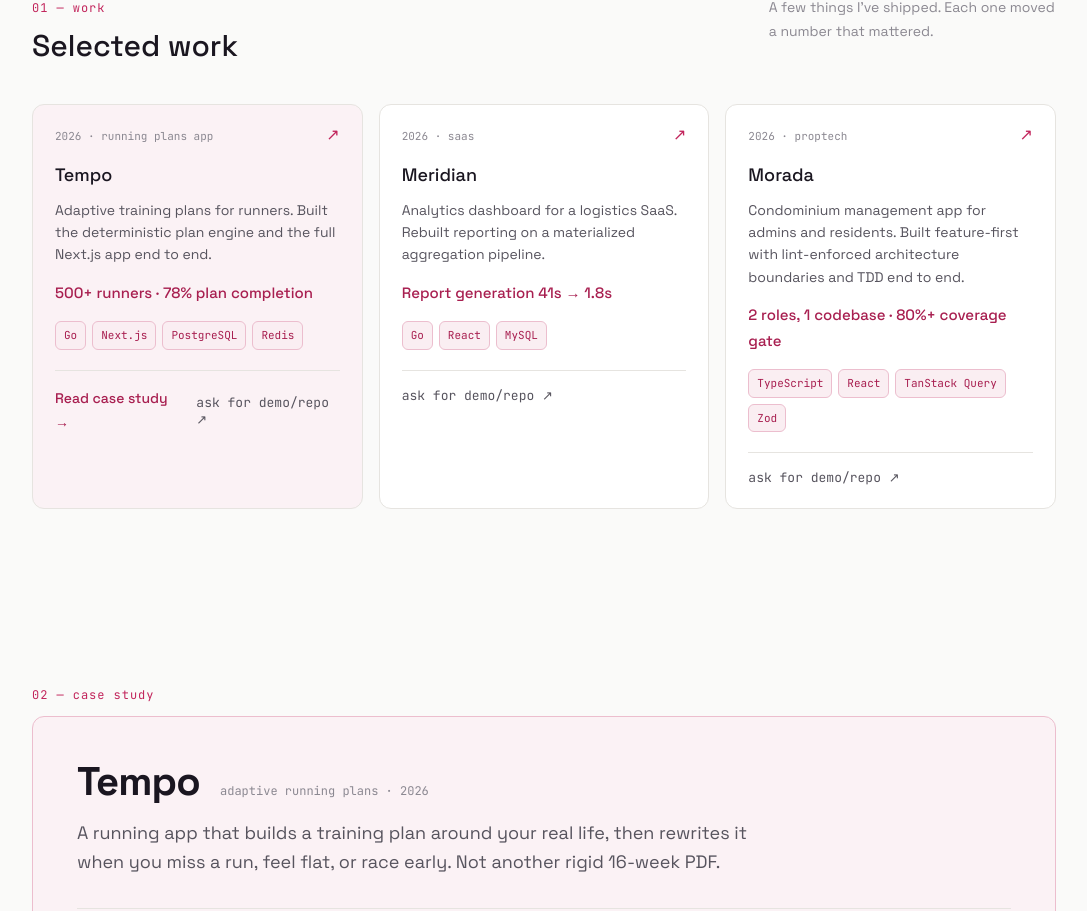
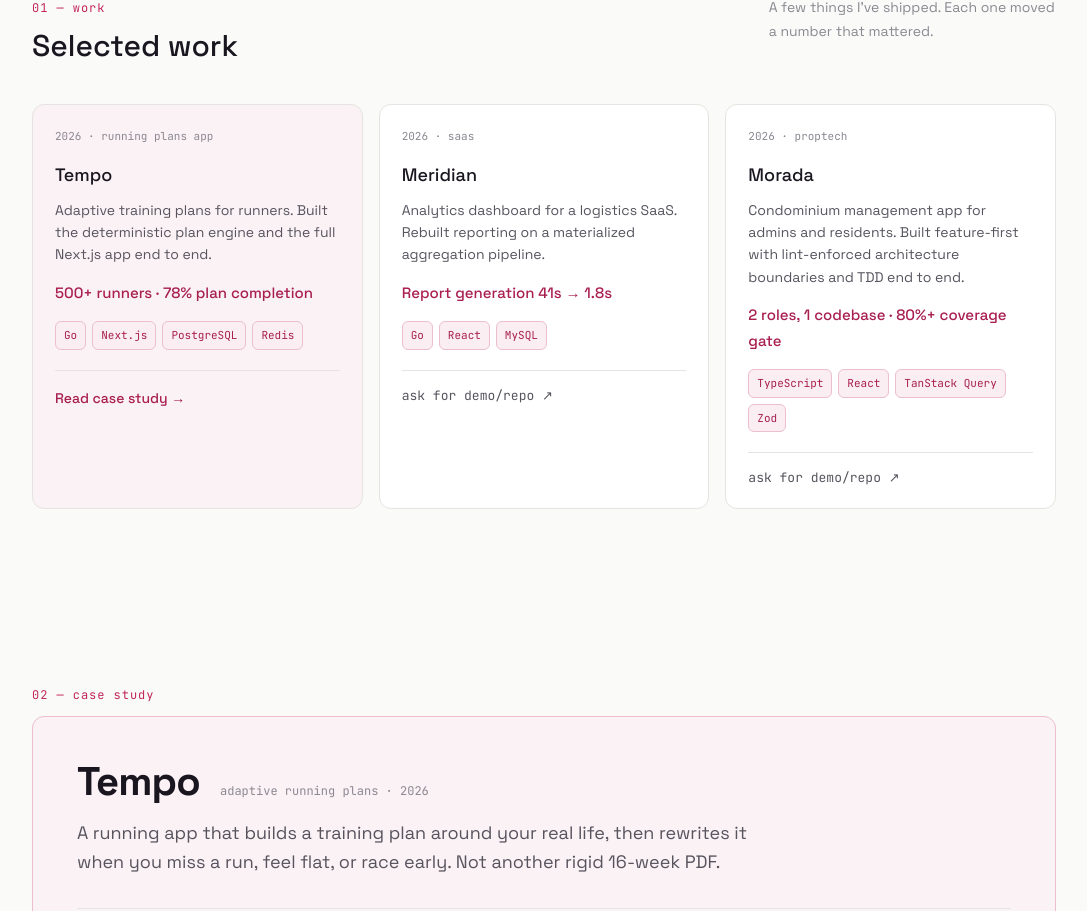
Before and after one commit to Lucantas/portfolio, a plain HTML site: page index.html in a window 1280 px wide. Shown: the part 900-1811 px from the top of the page, without its empty margins (96-1183 px from the left). Drawn offline with Linux system fonts and the light colour scheme.

Commit message:
feat: drop ask-for-demo from featured card and remove card corner arrows

```diff
--- a/index.html
+++ b/index.html
@@ -81,7 +81,6 @@ header.site nav{max-width:1120px;margin:0 auto;padding:16px clamp(20px,5vw,48px)
 .card.featured{background:var(--sv)}
 .card-top{display:flex;align-items:flex-start;justify-content:space-between;gap:12px}
 .card-meta{font-family:'JetBrains Mono',monospace;font-size:11px;color:var(--faint)}
-.card-arrow{font-family:'JetBrains Mono',monospace;font-size:16px;color:var(--violet);line-height:1}
 .card h3{font-family:'Space Grotesk',sans-serif;font-weight:500;font-size:18px;color:var(--fg);margin:14px 0 0}
 .card-desc{font-size:14px;line-height:1.6;color:var(--muted);margin:8px 0 0}
 .card-metric{font-family:'Space Grotesk',sans-serif;font-size:15px;font-weight:500;color:var(--accent);margin:14px 0 0}
@@ -512,7 +511,6 @@ body.locked{overflow:hidden}
       var card = el('article', 'card' + (p.featured ? ' featured' : ''));
       var top = el('div', 'card-top');
       top.appendChild(el('span', 'card-meta', p.meta));
-      top.appendChild(el('span', 'card-arrow', '↗'));
       card.appendChild(top);
       card.appendChild(el('h3', null, p.title));
       card.appendChild(el('p', 'card-desc', p.desc));
@@ -526,10 +524,12 @@ body.locked{overflow:hidden}
         caseLink.href = '#case';
         links.appendChild(caseLink);
       }
-      var askDemo = el('button', 'card-ext', t().askDemo);
-      askDemo.type = 'button';
-      askDemo.addEventListener('click', openContact);
-      links.appendChild(askDemo);
+      if (!p.isCase) {
+        var askDemo = el('button', 'card-ext', t().askDemo);
+        askDemo.type = 'button';
+        askDemo.addEventListener('click', openContact);
+        links.appendChild(askDemo);
+      }
       card.appendChild(links);
       grid.appendChild(card);
     });
```
